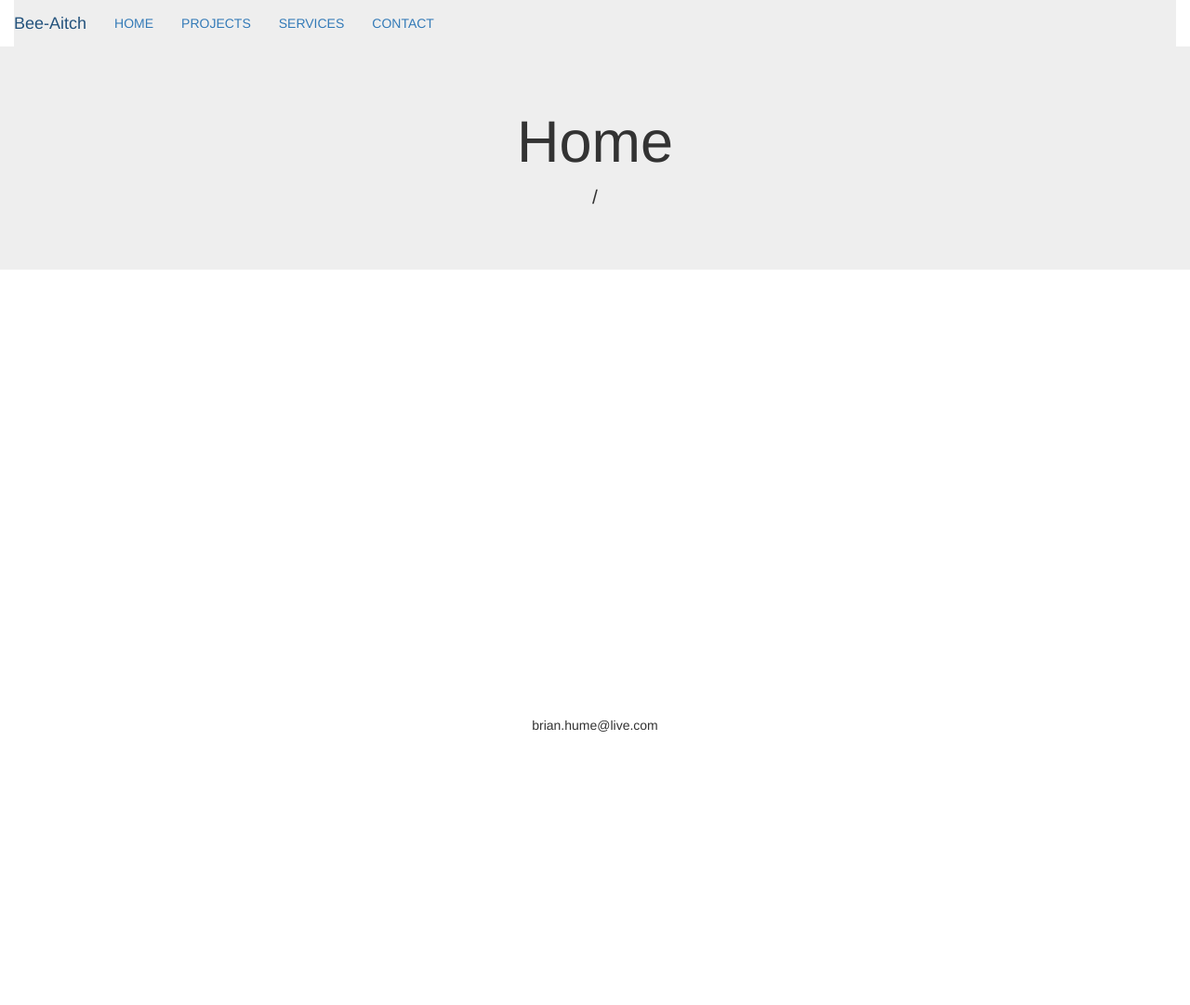
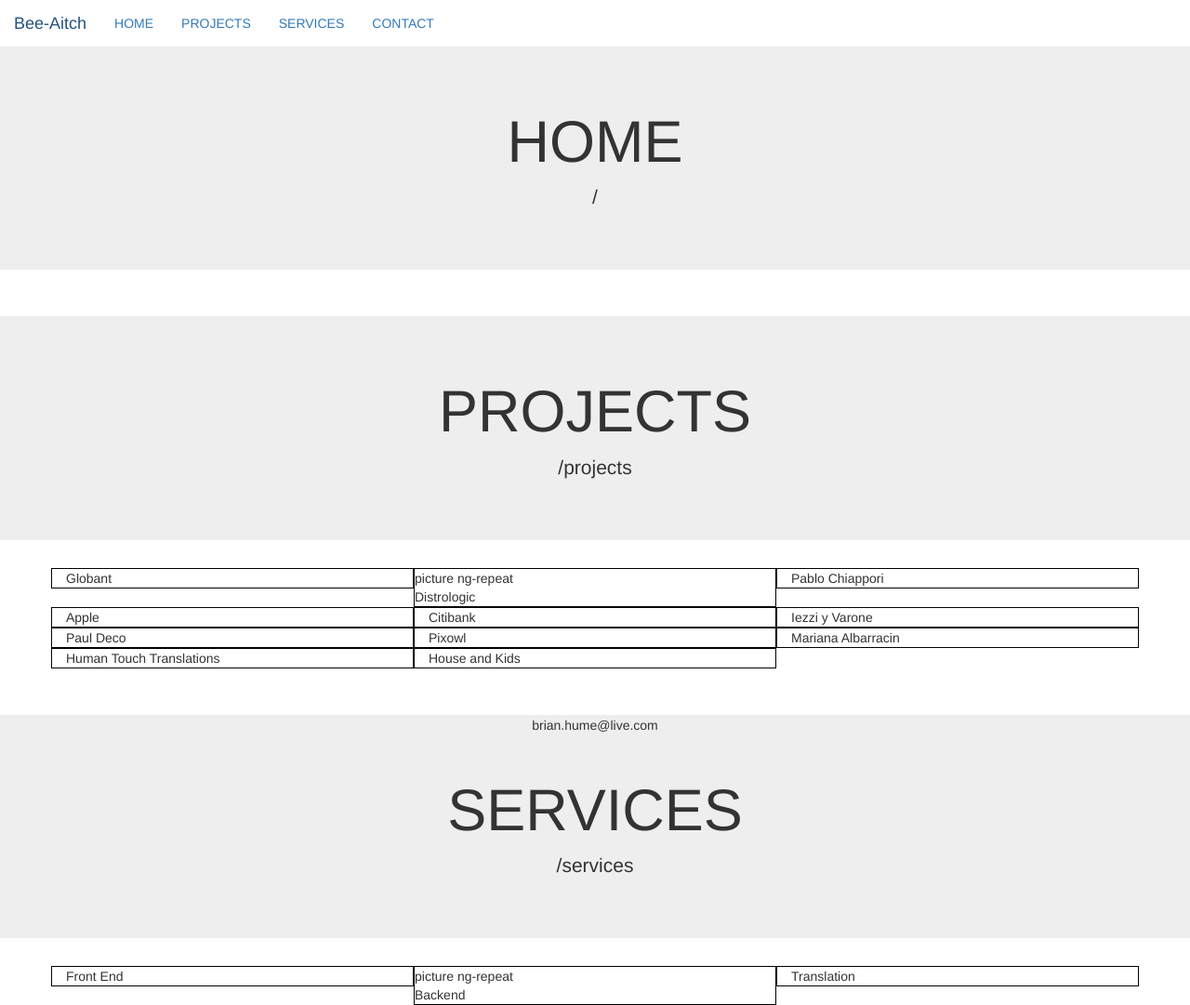
Before and after one commit to brianh20/bhcom, a website: page src/index.html at #/contact in a window 1280 px wide. Shown: the whole page at 93% size. Before the commit the page ends 800 px from the top, so only its background shows below. Drawn offline with nearby package versions, Linux system fonts and the light colour scheme; some packages are replaced by stand-ins of ours; a script that the page names is missing.

Commit message:
migrating to components

```diff
--- a/src/app/app.js
+++ b/src/app/app.js
@@ -52,6 +52,30 @@ app.directive('navbar', function(){
   };
 });
 
+app.directive('projects', function(){
+  return{
+    templateUrl : '/app/widgets/projects.html'
+  };
+});
+
+app.directive('servicelist', function(){
+  return{
+    templateUrl : '/app/widgets/servicelist.html'
+  };
+});
+
+app.directive('home', function(){
+  return{
+    templateUrl : '/app/widgets/home.html'
+  };
+});
+
+app.directive('contact', function(){
+  return{
+    templateUrl : '/app/widgets/contact.html'
+  };
+});
+
 /*
 app.controller('editElement', function($scope) {
 
--- a/src/app/pages/home.html
+++ b/src/app/pages/home.html
@@ -1,13 +1,3 @@
-<div class="home">
-	<article>
-		<div class="jumbotron text-center">
-			<h1>
-				Home
-			</h1>
-			<p>/</p>
-		</div>
-		<div class="container">
-
-		</div>
-	</article>
-</div>
+	<home></home>
+	<projects></projects>
+	<servicelist></servicelist>
--- a/src/app/style/style.less
+++ b/src/app/style/style.less
@@ -1,23 +1,6 @@
-footer{
-	display: block;
-	position: fixed;
-	bottom: 0px;
-	width: 100%;
-	margin-top: 1rem;
-	text-align: center;
-	padding-top: 1rem;
-	padding-bottom: 1rem;
-}
 
-nav ul{
-	list-style: none;
-	padding: 0px;
-	margin: 0px;
-}
 
-nav ul li{
-	display: inline-flex;
-}
+
 
 .col-sm-4, .col-sm-8{
 	border: 1px solid black;
--- /dev/null
+++ b/src/app/widgets/home.html
@@ -0,0 +1,10 @@
+<div class="home">
+	<article>
+		<div class="jumbotron text-center">
+			<h1>
+				HOME
+			</h1>
+			<p>/</p>
+		</div>
+	</article>
+</div>
--- /dev/null
+++ b/src/app/widgets/home.less
@@ -0,0 +1,7 @@
+home{
+	servicelist{
+		article{
+			margin-bottom: 100px;
+		}
+	}
+}
--- a/src/app/widgets/navbar.less
+++ b/src/app/widgets/navbar.less
@@ -1,10 +1,21 @@
 navbar{
 
+	nav ul{
+		list-style: none;
+		padding: 0px;
+		margin: 0px;
+	}
+
+	nav ul li{
+		display: inline-flex;
+	}
 	span.icon-bar{
 		background-color: red;
 	}
 
-	.navbar-collapse {
-	background-color: #eee;
+	.navbar {
+	background-color: #fff;
+	margin-bottom: 0px;
+    border: none;
 	}
 }
--- /dev/null
+++ b/src/app/widgets/projects.html
@@ -0,0 +1,73 @@
+<div class="gallery">
+	<article>
+		<div class="jumbotron text-center">
+			<h1>
+				PROJECTS
+			</h1>
+			<p>/projects</p>
+		</div>
+		<div class="container">
+
+			<div class="row">
+				<div class="col-sm-4">
+					Globant
+				</div>
+				<div class="col-sm-4">
+					<!--Distrologic-->
+					<div class="row">
+						<div class="image">
+							picture ng-repeat
+						</div>
+					</div>
+					<div class="row">
+						<div class="title">
+							Distrologic
+						</div>
+					</div>
+				</div>
+				<div class="col-sm-4">
+					Pablo Chiappori
+				</div>
+
+
+			</div>
+
+			<div class="row">
+				<div class="col-sm-4">
+					Apple
+				</div>
+				<div class="col-sm-4">
+					Citibank
+				</div>
+				<div class="col-sm-4">
+					Iezzi y Varone
+				</div>
+
+
+			</div>
+
+			<div class="row">
+				<div class="col-sm-4">
+					Paul Deco
+				</div>
+				<div class="col-sm-4">
+					Pixowl
+				</div>
+				<div class="col-sm-4">
+					Mariana Albarracin
+				</div>
+			</div>
+
+			<div class="row">
+
+				<div class="col-sm-4">
+					Human Touch Translations
+				</div>
+				<div class="col-sm-4">
+					House and Kids
+				</div>
+			</div>
+
+		</div>
+	</article>
+</div>
--- /dev/null
+++ b/src/app/widgets/servicelist.html
@@ -0,0 +1,36 @@
+<div class="services">
+	<article>
+		<div class="jumbotron text-center">
+			<h1>
+				SERVICES
+			</h1>
+			<p>/services</p>
+		</div>
+		<div class="container">
+
+			<div class="row">
+				<div class="col-sm-4">
+					Front End
+				</div>
+				<div class="col-sm-4">
+					<!--Distrologic-->
+					<div class="row">
+						<div class="image">
+							picture ng-repeat
+						</div>
+					</div>
+					<div class="row">
+						<div class="title">
+							Backend
+						</div>
+					</div>
+				</div>
+				<div class="col-sm-4">
+					Translation
+				</div>
+			</div>
+
+
+		</div>
+	</article>
+</div>
--- /dev/null
+++ b/src/app/widgets/sitefooter.less
@@ -0,0 +1,12 @@
+sitefooter{
+	footer{
+		display: block;
+		position: fixed;
+		bottom: 0px;
+		width: 100%;
+		margin-top: 1rem;
+		text-align: center;
+		padding-top: 1rem;
+		padding-bottom: 1rem;
+	}
+}
--- a/src/index.html
+++ b/src/index.html
@@ -40,7 +40,7 @@
 
 		<siteheader></siteheader>
 
-			<article><ui-view></ui-view></article>
+			<ui-view></ui-view>
 
 		<sitefooter></sitefooter>
 
```
Also changed, not shown: src/app/pages/contact.html (+1 -13 lines), src/app/pages/gallery.html (+1 -73 lines), src/app/pages/services.html (+1 -13 lines), src/app/widgets/contact.html (added, +13 -0 lines), src/app/style/bundle.css, 1 other file.
